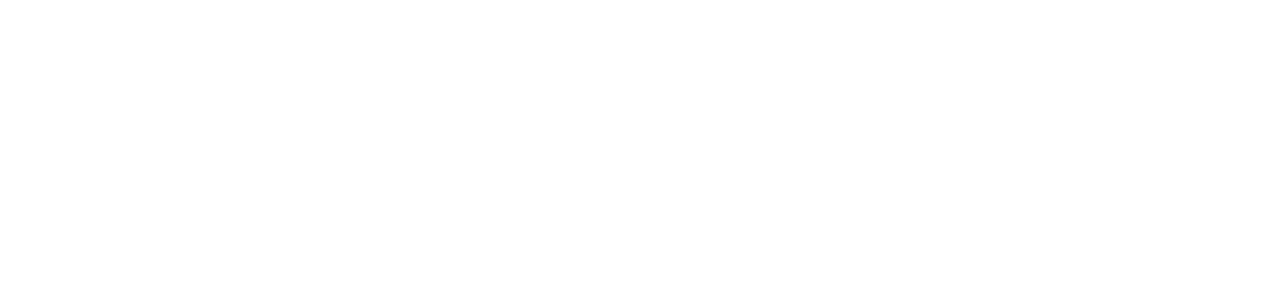
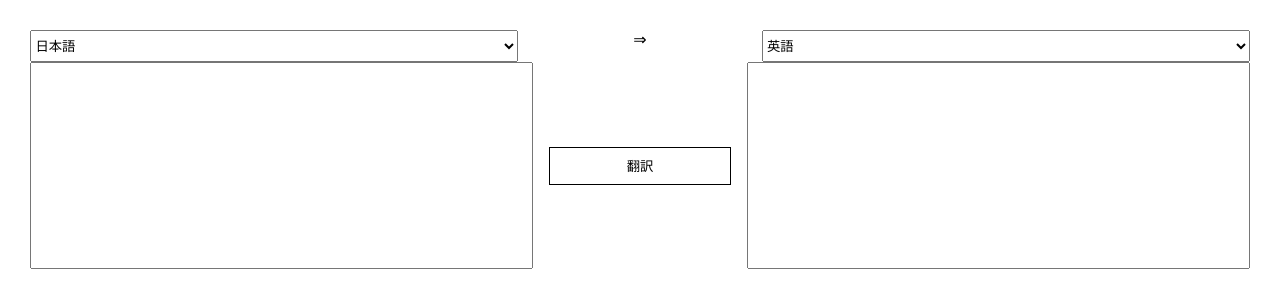
Before and after one commit to bigriv/toolforus, a Nuxt app: page /generals/translate in a window 1280 px wide. Before the commit this address had no page. Shown: the top 308 px of the page. Built offline with nearby package versions, Linux system fonts and the light colour scheme.

Commit message:
add: [translate]翻訳アプリ追加

```diff
--- /dev/null
+++ b/components/templates/generals/Translate.vue
@@ -0,0 +1,134 @@
+<script setup lang="ts">
+import { ref } from "vue";
+import BasicButton from "~/components/atoms/interfaces/BasicButton.vue";
+
+const LANGUAGES: Array<{ label: string; value: string }> = [
+  { label: "日本語", value: "ja" },
+  { label: "英語", value: "en" },
+  { label: "中国語", value: "zh" },
+  { label: "ロシア語", value: "ru" },
+];
+const apiPath =
+  "https://script.google.com/macros/s/AKfycbxZejSUcrzjj__i1IsAZnyKRuGeUPdOg6TI9daLQV7FvZ1fPw_Gb8xtVO7vfwH2dPIk/exec";
+
+const beforeText = ref("");
+const afterText = ref("");
+const befroreLanguage = ref("ja");
+const afterLanguage = ref("en");
+
+const onTranslate = async () => {
+  fetch(
+    `${apiPath}?text=${beforeText.value}&source=${befroreLanguage.value}&target=${afterLanguage.value}`
+  ).then(async (json) => {
+    const response = await json.json();
+    if (response.code === 200) {
+      console.log(response.text);
+      afterText.value = response.text;
+    }
+  });
+};
+</script>
+
+<template>
+  <div class="c-translate">
+    <div class="c-translate__language">
+      <select v-model="befroreLanguage">
+        <option v-for="lang in LANGUAGES" :value="lang.value">
+          {{ lang.label }}
+        </option>
+      </select>
+      <div class="c-translate__language__allow">⇒</div>
+      <select v-model="afterLanguage">
+        <option v-for="lang in LANGUAGES" :value="lang.value">
+          {{ lang.label }}
+        </option>
+      </select>
+    </div>
+    <div class="c-translate__text">
+      <textarea v-model="beforeText" />
+      <BasicButton label="翻訳" @click="onTranslate" />
+      <textarea v-model="afterText" readonly />
+    </div>
+  </div>
+</template>
+
+<style scoped lang="scss">
+.c-translate {
+  margin: auto;
+  padding: 1.4rem;
+  max-width: 1400px;
+  &__language {
+    display: flex;
+    justify-content: space-between;
+    height: 2rem;
+    select {
+      height: 100%;
+      cursor: pointer;
+    }
+    &__allow {
+      text-align: center;
+    }
+  }
+  &__text {
+    display: flex;
+    justify-content: space-between;
+    textarea {
+      resize: none;
+      height: 100%;
+      padding: 0.4rem;
+      font-size: 20px;
+      font-family: "Segoe UI", Tahoma, Geneva, Verdana, sans-serif;
+      line-height: 1.1;
+      overflow: auto;
+    }
+    button {
+      width: 15%;
+      min-width: 100px;
+      height: 2.4rem;
+      align-self: center;
+      cursor: pointer;
+    }
+  }
+}
+@media screen and (max-width: 740px) {
+  .c-translate__language {
+    select {
+      width: 40%;
+      min-width: 100px;
+    }
+    &__allow {
+      width: 15%;
+      min-width: 100px;
+    }
+  }
+  .c-translate__text {
+    flex-direction: column;
+    min-width: 300px;
+    gap: 10px 0;
+    textarea {
+      width: 100%;
+      height: 12rem;
+    }
+  }
+}
+@media screen and (min-width: 740px) {
+  .c-translate__language {
+    select {
+      width: 40%;
+      min-width: 300px;
+    }
+    &__allow {
+      width: 10%;
+      min-width: 20px;
+    }
+  }
+  .c-translate__text {
+    flex-direction: row;
+    textarea {
+      min-width: 300px;
+      width: 40%;
+      height: 12rem;
+    }
+  }
+}
+</style>
--- /dev/null
+++ b/pages/generals/translate.vue
@@ -0,0 +1,7 @@
+<script setup lang="ts">
+import Translate from "@/components/templates/generals/Translate.vue";
+</script>
+
+<template>
+  <Translate />
+</template>
```
